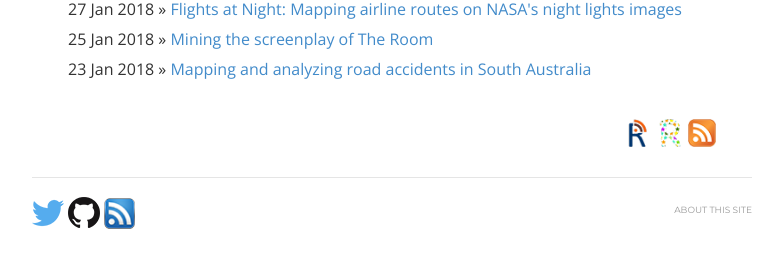
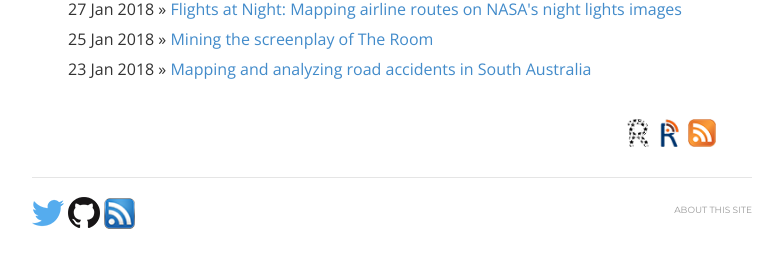
Before and after one commit to lhehnke/lhehnke.github.io, a Jekyll site: the page built from notes/index.html, in a window 1280 px wide. Shown: the part 165-433 px from the top of the page, without its empty margins (248-1031 px from the left). Built offline with Jekyll 4.4.1, drawn with Linux system fonts in a browser that asks for light colours; nearby versions of some CDN libraries.

Commit message:
Change RWeekly icon

```diff
--- a/notes/index.html
+++ b/notes/index.html
@@ -15,8 +15,8 @@ description: Data science blog by Lisa Hehnke, a researcher turned data scientis
 
 			{% include post-list.html %}
 
-			<p style="text-align:right"><a href="https://www.r-bloggers.com/" target="_blank"><img  class="img" title="Visit R-Bloggers" alt="R-Bloggers" src="https://lhehnke.github.io/img/rbloggers.png" width="28px" height="28px" style="margin: 35px 0px 00px 0px"></a>
-	<a href="https://rweekly.org/" target="_blank"><img  class="img" title="Visit R-Bloggers" alt="RWeekly" src="https://lhehnke.github.io/img/rweekly.png" width="28px" height="28px" style="margin: 35px 0px 00px 0px"></a>
+	<p style="text-align:right"><a href="https://rweekly.org/" target="_blank"><img  class="img" title="Visit R-Bloggers" alt="RWeekly" src="https://lhehnke.github.io/img/rweekly_bw.png" width="28px" height="28px" style="margin: 35px 0px 00px 0px"></a>
+	<a href="https://www.r-bloggers.com/" target="_blank"><img  class="img" title="Visit R-Bloggers" alt="R-Bloggers" src="https://lhehnke.github.io/img/rbloggers.png" width="28px" height="28px" style="margin: 35px 0px 00px 0px"></a>
 	<a href="https://lhehnke.github.io/feed.xml" target="_blank"><img  class="img" title="Subscribe to Feed" alt="Feed" src="https://lhehnke.github.io/img/feed.png" width="28px" height="28px" style="margin: 35px 0px 0px 0px"></a></p>
 
 
```
Also changed, not shown: img/rweekly_bw.png (added).
